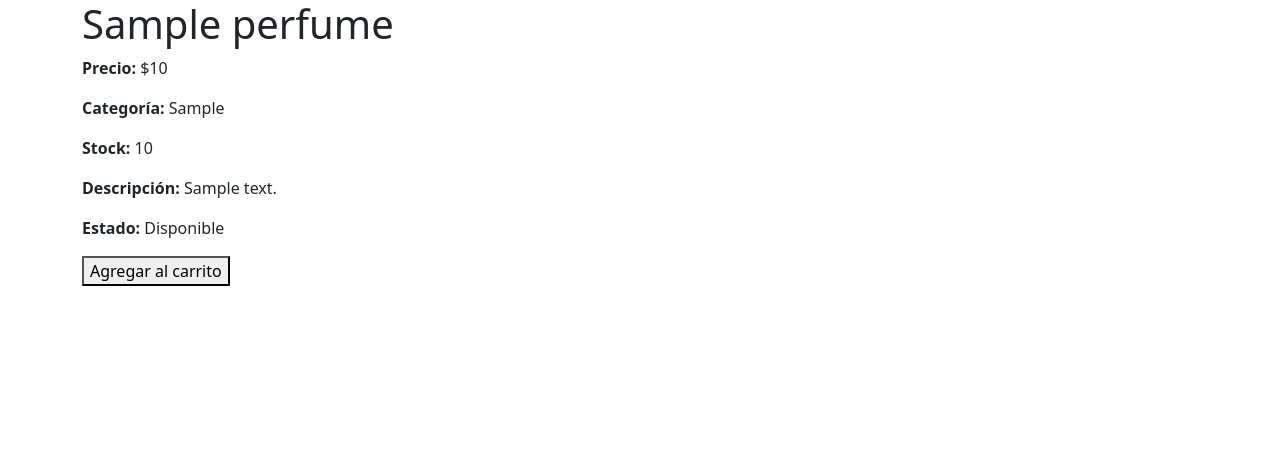
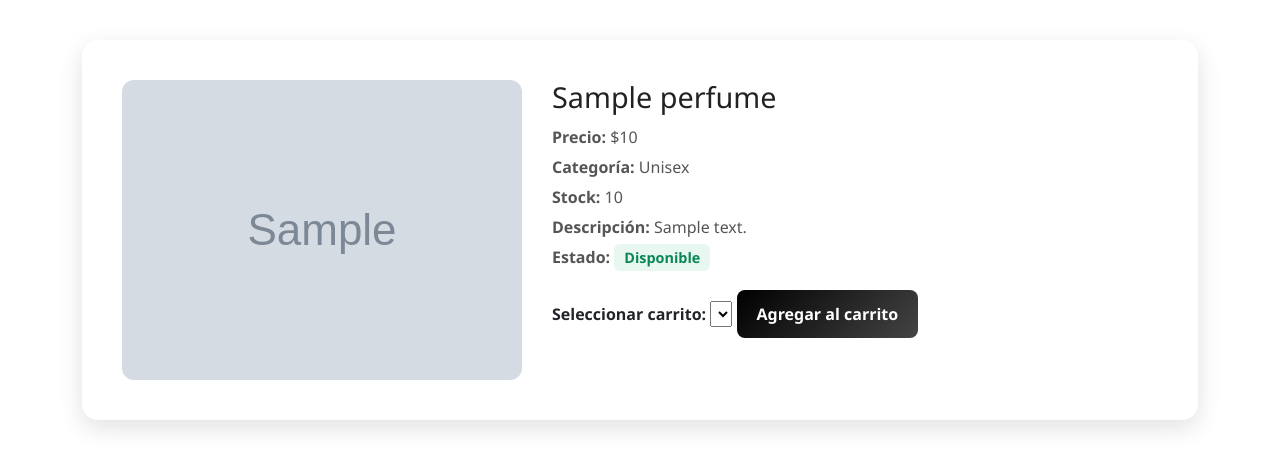
Before and after one commit to LuzLanzillota/Final-Backend-Mongodb, a Node server app: page /products/600000000000000000000001 in a window 1280 px wide. Shown: the top 470 px of the page. Run offline with Node 20, Linux system fonts and the light colour scheme; tables that the repository leaves empty hold one stand-in row (values such as "Sample post"); grey boxes marked "Sample" are stand-in pictures; lists and menus that the app fills with data are empty; some libraries are stand-ins or nearby versions.

Commit message:
consigna completa

```diff
--- a/src/app.js
+++ b/src/app.js
@@ -5,31 +5,41 @@ import { engine } from 'express-handlebars';
 import mongoose from 'mongoose';
 import productsRouter from './routers/products-router.js';
 import cartsRouter from './routers/carts-router.js';
+import viewsRouter from './routers/views.router.js';
 import Product from './models/product.model.js';
 import methodOverride from 'method-override';
-import viewsRouter from './routers/views.router.js';
+import session from 'express-session';
+
+
 const app = express();
 const httpServer = createServer(app);
 const io = new Server(httpServer);
-
 const PORT = 8080;
 
-// 🔑 Habilitamos override ANTES de las rutas
-app.use(methodOverride('_method'));
-app.use('/', viewsRouter);
 // Conexión a Mongo
 const MONGO_URL = "mongodb+srv://Luz:1234@cluster0.obgdwct.mongodb.net/Basedeperfumes?retryWrites=true&w=majority&appName=Cluster0";
-
 mongoose.connect(MONGO_URL)
     .then(() => console.log("✅ Conectado a MongoDB"))
     .catch(err => console.error("❌ Error conectando a Mongo:", err));
 
-// Middlewares
+// Middlewares IMPORTANTES: poner antes de montar routers que los usan
+app.use(methodOverride('_method'));
 app.use(express.json());
 app.use(express.urlencoded({ extended: true }));
+
+app.use(session({
+  secret: 'un-secreto-cualquiera',
+  resave: false,
+  saveUninitialized: true,
+  cookie: { maxAge: 1000 * 60 * 60 * 24 }
+}));
+
+app.use(express.static('./public'));
+
+// Mount routers (ahora ya con session y parsers activos)
+app.use('/', viewsRouter);
 app.use('/api/products', productsRouter);
 app.use('/api/carts', cartsRouter);
-app.use(express.static('./public'));
 
 // Handlebars config con helpers
 app.engine("handlebars", engine({
@@ -47,38 +57,19 @@ app.engine("handlebars", engine({
 app.set("view engine", "handlebars");
 app.set("views", "./views");
 
-// Rutas vistas
+// Rutas vistas simples si las tenés
 app.get('/', async (req, res) => {
     const products = await Product.find().lean();
     res.render('home', { products });
 });
 
-app.get('/realtimeproducts', async (req, res) => {
-    const products = await Product.find().lean();
-    res.render('realTimeProducts', { products });
+// Websockets (mantén tu lógica)
+io.on('connection', async (socket) => {
+    console.log('🔌 Cliente conectado');
+    socket.emit('productos', await Product.find().lean());
+    // ...
 });
 
-// Websockets
-io.on('connection', async (socket) => {
-    console.log('🔌 Cliente conectado');
-
-    // Enviar productos iniciales desde Mongo
-    socket.emit('productos', await Product.find().lean());
-
-    // Escuchar nuevo producto
-    socket.on('nuevoProducto', async (producto) => {
-        await Product.create(producto);
-        io.emit('productos', await Product.find().lean());
-    });
-
-    // Escuchar eliminación
-    socket.on('eliminarProducto', async (id) => {
-        await Product.findByIdAndDelete(id);
-        io.emit('productos', await Product.find().lean());
-    });
-});
-
-// Iniciar servidor
 httpServer.listen(PORT, () =>
     console.log("🚀 Servidor escuchando en puerto " + PORT)
 );
--- a/src/package.json
+++ b/src/package.json
@@ -13,6 +13,7 @@
   "dependencies": {
     "express": "^5.1.0",
     "express-handlebars": "^8.0.1",
+    "express-session": "^1.18.2",
     "method-override": "^3.0.0",
     "mongoose": "^8.18.1",
     "mongoose-paginate-v2": "^1.9.1",
--- a/src/routers/products-router.js
+++ b/src/routers/products-router.js
@@ -1,6 +1,6 @@
 import { Router } from 'express';
 import Product from '../models/product.model.js';
-
+import Handlebars from "handlebars";
 const router = Router();
 
 // ✅ Obtener productos con paginación, filtros y ordenamiento
@@ -41,7 +41,7 @@ router.get('/', async (req, res) => {
     }
 });
 
-// ✅ Obtener un producto por ID (MongoId, no número)
+// ✅ Obtener un producto por ID
 router.get('/:pid', async (req, res) => {
     try {
         const { pid } = req.params;
@@ -145,5 +145,14 @@ router.get("/view", async (req, res) => {
     }
 });
 
+Handlebars.registerHelper("eq", function (a, b) {
+  return a === b;
+});
+
+Handlebars.registerHelper("categoria", function (cat) {
+    if (cat === "F") return "Femenino";
+    if (cat === "M") return "Masculino";
+    return "Unisex";
+});
 
 export default router;
--- a/src/routers/views.router.js
+++ b/src/routers/views.router.js
@@ -4,12 +4,12 @@ import Cart from "../models/cart.model.js";
 
 const router = Router();
 
-// 📌 /products → lista con paginación
+// /products → lista con paginación y cartId en sesión
 router.get("/products", async (req, res) => {
     try {
         let { limit = 10, page = 1, sort = null, query = null } = req.query;
-        limit = parseInt(limit);
-        page = parseInt(page);
+        limit = parseInt(limit) || 10;
+        page = parseInt(page) || 1;
 
         let filter = {};
         if (query) {
@@ -23,7 +23,15 @@ router.get("/products", async (req, res) => {
             sort: sort ? { price: sort === "asc" ? 1 : -1 } : {}
         };
 
+        // Si usás mongoose-paginate-v2
         const result = await Product.paginate(filter, { ...options, lean: true });
+
+        // Aseguramos un cartId en sesión
+        if (!req.session.cartId) {
+            const newCart = await Cart.create({ products: [] });
+            req.session.cartId = newCart._id.toString();
+        }
+        const cartId = req.session.cartId;
 
         res.render("products", {
             products: result.docs,
@@ -35,27 +43,40 @@ router.get("/products", async (req, res) => {
             nextPage: result.nextPage,
             query,
             sort,
-            limit
+            limit,
+            cartId
         });
     } catch (err) {
+        console.error(err);
         res.status(500).send("Error al cargar los productos");
     }
 });
 
-// 📌 /products/:pid → detalle del producto
+// /products/:pid -> detalle con opción para elegir carrito (por si querés)
 router.get("/products/:pid", async (req, res) => {
     try {
         const { pid } = req.params;
         const product = await Product.findById(pid).lean();
         if (!product) return res.status(404).send("Producto no encontrado");
 
-        res.render("productDetail", { product });
+        // Traigo todos los carritos (solo ids) por si querés seleccionar a cuál agregar
+        const carts = await Cart.find().select("_id").lean();
+
+        // Aseguramos cartId en sesión también
+        if (!req.session.cartId) {
+            const newCart = await Cart.create({ products: [] });
+            req.session.cartId = newCart._id.toString();
+        }
+        const cartId = req.session.cartId;
+
+        res.render("productDetail", { product, carts, cartId });
     } catch (err) {
+        console.error(err);
         res.status(500).send("Error al cargar el producto");
     }
 });
 
-// 📌 /carts/:cid → vista del carrito
+// /carts/:cid -> vista del carrito (ya la tenías bien)
 router.get("/carts/:cid", async (req, res) => {
     try {
         const { cid } = req.params;
@@ -64,6 +85,7 @@ router.get("/carts/:cid", async (req, res) => {
 
         res.render("cart", { cart });
     } catch (err) {
+        console.error(err);
         res.status(500).send("Error al cargar el carrito");
     }
 });
--- a/src/views/cart.handlebars
+++ b/src/views/cart.handlebars
@@ -41,9 +41,10 @@
 
     <div class="cart-footer">
         <h3>Total: ${{#sum cart.products}}{{/sum}}</h3>
-            <form method="POST" action="/api/carts/{{cart._id}}/clear">
+        <form method="POST" action="/api/carts/{{cart._id}}?_method=DELETE">
             <button type="submit" class="btn-clear">Vaciar carrito</button>
         </form>
+
     </div>
     {{else}}
     <p class="empty">El carrito está vacío</p>
--- a/src/views/productDetail.handlebars
+++ b/src/views/productDetail.handlebars
@@ -1,10 +1,109 @@
-<h1>{{product.title}}</h1>
-<p><strong>Precio:</strong> ${{product.price}}</p>
-<p><strong>Categoría:</strong> {{product.category}}</p>
-<p><strong>Stock:</strong> {{product.stock}}</p>
-<p><strong>Descripción:</strong> {{product.description}}</p>
-<p><strong>Estado:</strong> {{#if product.status}}Disponible{{else}}Agotado{{/if}}</p>
+<div class="product-card">
+    <img src="{{product.thumbnails.[0]}}" alt="{{product.title}}" class="product-img">
 
-<form action="/api/carts/ID_DEL_CARRITO/products/{{product._id}}" method="POST">
-    <button type="submit">Agregar al carrito</button>
-</form>
+    <div class="product-info">
+        <h1>{{product.title}}</h1>
+        <p><strong>Precio:</strong> ${{product.price}}</p>
+        <p><strong>Categoría:</strong> {{categoria product.category}}</p>
+        <p><strong>Stock:</strong> {{product.stock}}</p>
+        <p><strong>Descripción:</strong> {{product.description}}</p>
+        <p><strong>Estado:</strong>
+            {{#if product.status}}
+                <span class="status available">Disponible</span>
+            {{else}}
+                <span class="status out">Agotado</span>
+            {{/if}}
+        </p>
+
+        <form id="addToCartForm" method="POST">
+            <label for="cartSelect"><strong>Seleccionar carrito:</strong></label>
+            <select id="cartSelect" name="cid" required>
+                {{#each carts}}
+                    <option value="{{this._id}}">{{this._id}}</option>
+                {{/each}}
+            </select>
+
+            <button type="submit" class="btn-add">Agregar al carrito</button>
+        </form>
+    </div>
+</div>
+
+<script>
+    document.getElementById("addToCartForm").addEventListener("submit", function(e) {
+        e.preventDefault();
+        const cid = document.getElementById("cartSelect").value;
+        const action = `/api/carts/${cid}/products/{{product._id}}`;
+        this.setAttribute("action", action);
+        this.submit();
+    });
+</script>
+
+<style>
+    .product-card {
+        max-width: 1200px;
+        margin: 40px auto;
+        padding: 40px;
+        display: flex;
+        gap: 30px;
+        border-radius: 16px;
+        box-shadow: 0 8px 25px rgba(0, 0, 0, 0.12);
+        background: #fff;
+        font-family: 'Segoe UI', Tahoma, Geneva, Verdana, sans-serif;
+    }
+
+    .product-img {
+        max-width: 500px;
+        border-radius: 12px;
+        object-fit: cover;
+
+    }
+
+    .product-info {
+        flex: 1;
+    }
+
+    .product-info h1 {
+        font-size: 1.8rem;
+        margin-bottom: 10px;
+        color: #222;
+    }
+
+    .product-info p {
+        margin: 6px 0;
+        color: #555;
+        font-size: 1rem;
+    }
+
+    .status {
+        font-weight: bold;
+        padding: 4px 10px;
+        border-radius: 6px;
+        font-size: 0.9rem;
+    }
+
+    .status.available {
+        background: #e8f8f0;
+        color: #0a8754;
+    }
+
+    .status.out {
+        background: #fdeaea;
+        color: #d93025;
+    }
+
+    .btn-add {
+        margin-top: 15px;
+        padding: 12px 20px;
+        border: none;
+        border-radius: 8px;
+        background: linear-gradient(135deg, #000, #444);
+        color: #fff;
+        font-size: 1rem;
+        font-weight: bold;
+        cursor: pointer;
+    }
+
+    .btn-add:hover {
+        background: linear-gradient(135deg, #222, #000);
+    }
+</style>
```
Also changed, not shown: src/routers/carts-router.js (+32 -19 lines), src/views/products.handlebars (+26 -10 lines), 1 other file. Lines whose indentation alone changed are shown as unchanged.
